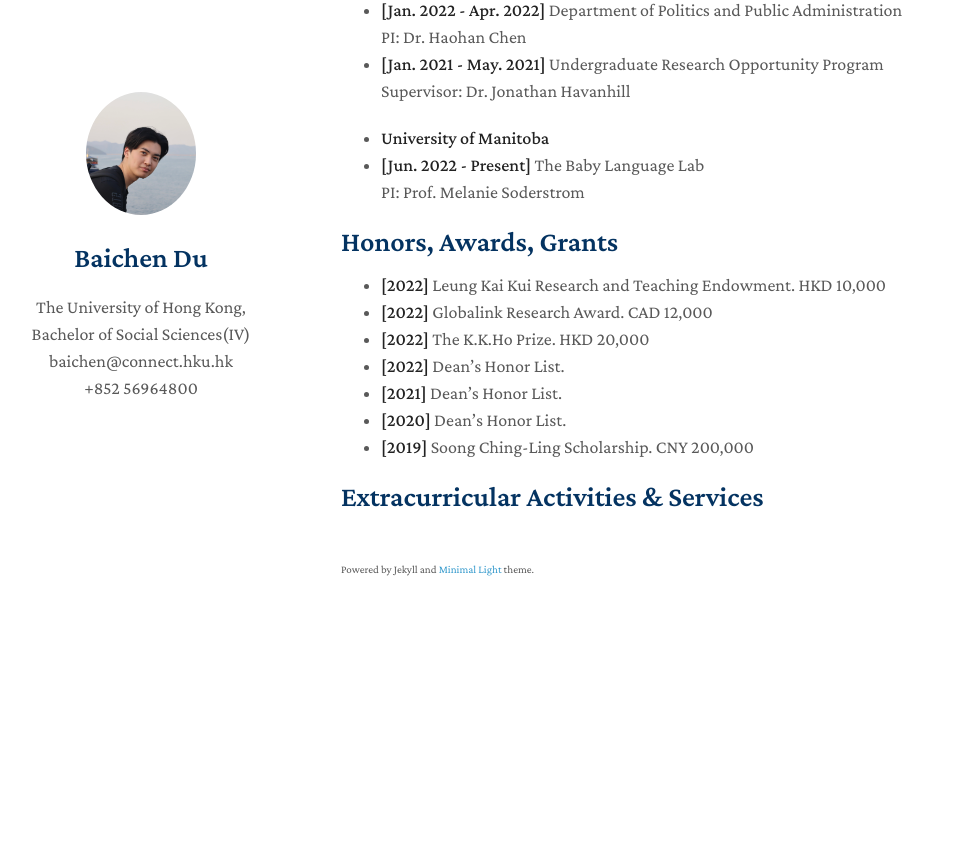
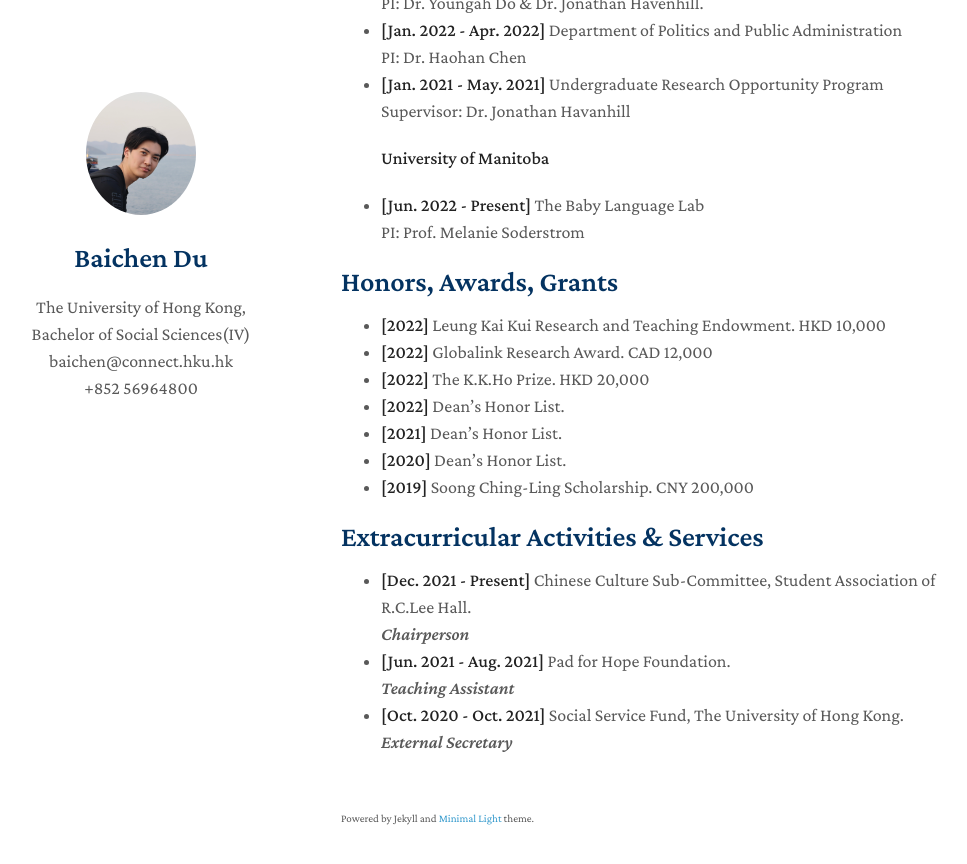
Before and after one commit to AlbertBaichenDu/AlbertBaichenDu.github.io, a Jekyll site: the page built from index.md, in a window 1280 px wide and 900 px high, scrolled down 1379 px. Shown: the top 864 px of the window, without its empty margins (129-1096 px from the left). Built offline with Jekyll 4.4.1, drawn with Linux system fonts in a browser that asks for light colours; nearby versions of some CDN libraries; a style sheet for code colours, icons or effects is not loaded; our own code applies the rules of GitHub Pages for plain Markdown files; before the commit the page ends 2030 px from its top, so only the background shows below that.

Commit message:
Update index.md

```diff
--- a/index.md
+++ b/index.md
@@ -52,7 +52,7 @@ Apart from academic interests, I also enjoy photographing, cycling, and hiking.
 
 ## Research Experience
 
-- **The University of Hong Kong**
+  **The University of Hong Kong**
 - **[Aug. 2021 - Present]** Language Development Lab
   <br>
   PI: Dr. Youngah Do & Dr. Jonathan Havenhill.
@@ -63,7 +63,7 @@ Apart from academic interests, I also enjoy photographing, cycling, and hiking.
   <br>
   Supervisor: Dr. Jonathan Havanhill
 
-- **University of Manitoba**
+  **University of Manitoba**
 - **[Jun. 2022 - Present]** The Baby Language Lab
   <br>
   PI: Prof. Melanie Soderstrom
@@ -79,3 +79,13 @@ Apart from academic interests, I also enjoy photographing, cycling, and hiking.
 - **[2019]** Soong Ching-Ling Scholarship. CNY 200,000
 
 ## Extracurricular Activities & Services
+
+- **[Dec. 2021 - Present]** Chinese Culture Sub-Committee, Student Association of R.C.Lee Hall.
+  <br>
+  <em> Chairperson </em>
+- **[Jun. 2021 - Aug. 2021]** Pad for Hope Foundation.
+  <br>
+  <em> Teaching Assistant </em>
+- **[Oct. 2020 - Oct. 2021]** Social Service Fund, The University of Hong Kong.
+  <br>
+  <em> External Secretary </em>
```
